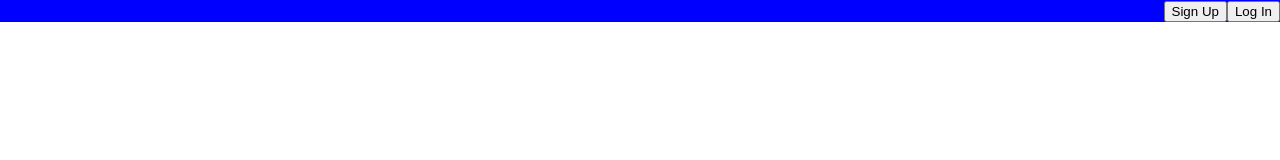
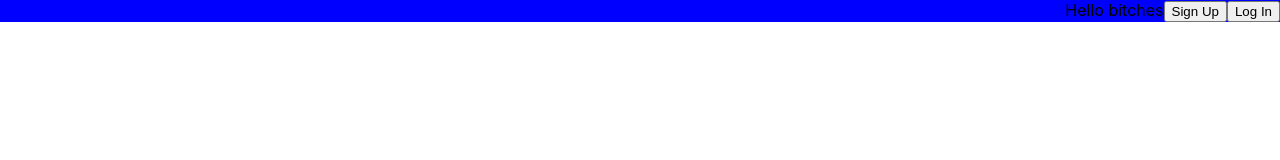
Before and after one commit to ophren/CoVent, a React (Create React App) app in the folder client/: page / in a window 1280 px wide. Shown: the top 160 px of the page. Built offline with nearby package versions, Linux system fonts and the light colour scheme.

Commit message:
start SignUpButton

```diff
--- /dev/null
+++ b/client/src/components/landingPage/topBarLandingPage/TopBarNewMatchesButton/TopBarNewMatchesButton.tsx
@@ -0,0 +1,9 @@
+import React from 'react'
+import { useSelector } from 'react-redux'
+import { RootState } from '../../../../types/combinedStoreTypes'
+
+
+export const TopBarNewMatchesButton = () => {
+
+return (<div>Hello bitches</div>)
+}
--- a/client/src/components/landingPage/topBarLandingPage/topBarLandingPage.tsx
+++ b/client/src/components/landingPage/topBarLandingPage/topBarLandingPage.tsx
@@ -2,6 +2,7 @@ import React, { ReactElement } from 'react'
 import { TopBarLandingPageLogInButton } from './TopBarLandingPageLogInButton/TopBarLandingPageLogInButton'
 import { TopBarSignUpButton } from './TopBarSignUpButton/TopBarSignUpButton'
 import './topBarLandingPage.css'
+import { TopBarNewMatchesButton } from './TopBarNewMatchesButton/TopBarNewMatchesButton'
 
 export const TopBarLandingPage =
   (): ReactElement => {
@@ -9,9 +10,9 @@ export const TopBarLandingPage =
     return (<div
       className="top_bar_landing_page_container"
     >
-
-      <TopBarSignUpButton/>
-      <TopBarLandingPageLogInButton/>
+      <TopBarNewMatchesButton />
+      <TopBarSignUpButton />
+      <TopBarLandingPageLogInButton />
 
     </div>)
   }
--- a/client/src/redux/userState/userReducer.ts
+++ b/client/src/redux/userState/userReducer.ts
@@ -7,7 +7,9 @@ const initialUserState: User = {
 
   name: 'Till',
   age: 33,
-  profilePic: 'https://ca.slack-edge.com/T0WU5R8NT-U015FNL1RQF-87fa8c57d5ca-512'
+  profilePic: 'https://ca.slack-edge.com/T0WU5R8NT-U015FNL1RQF-87fa8c57d5ca-512',
+  oldMatchArray:[1,2,3],
+  newMatchArray:[1,2,3,4]
 
 }
 
--- a/client/src/types/userTypes.ts
+++ b/client/src/types/userTypes.ts
@@ -2,7 +2,10 @@ export interface User {
 
   name: string,
   age: number,
-  profilePic: string
+  profilePic: string,
+  oldMatchArray?: number[],
+  newMatchArray?: number[]
+
 }
 
 
```
Also changed, not shown: client/src/utils/userFunction.ts (added, +12 -0 lines), 1 other file (tests, documents, lock files or other folders).
